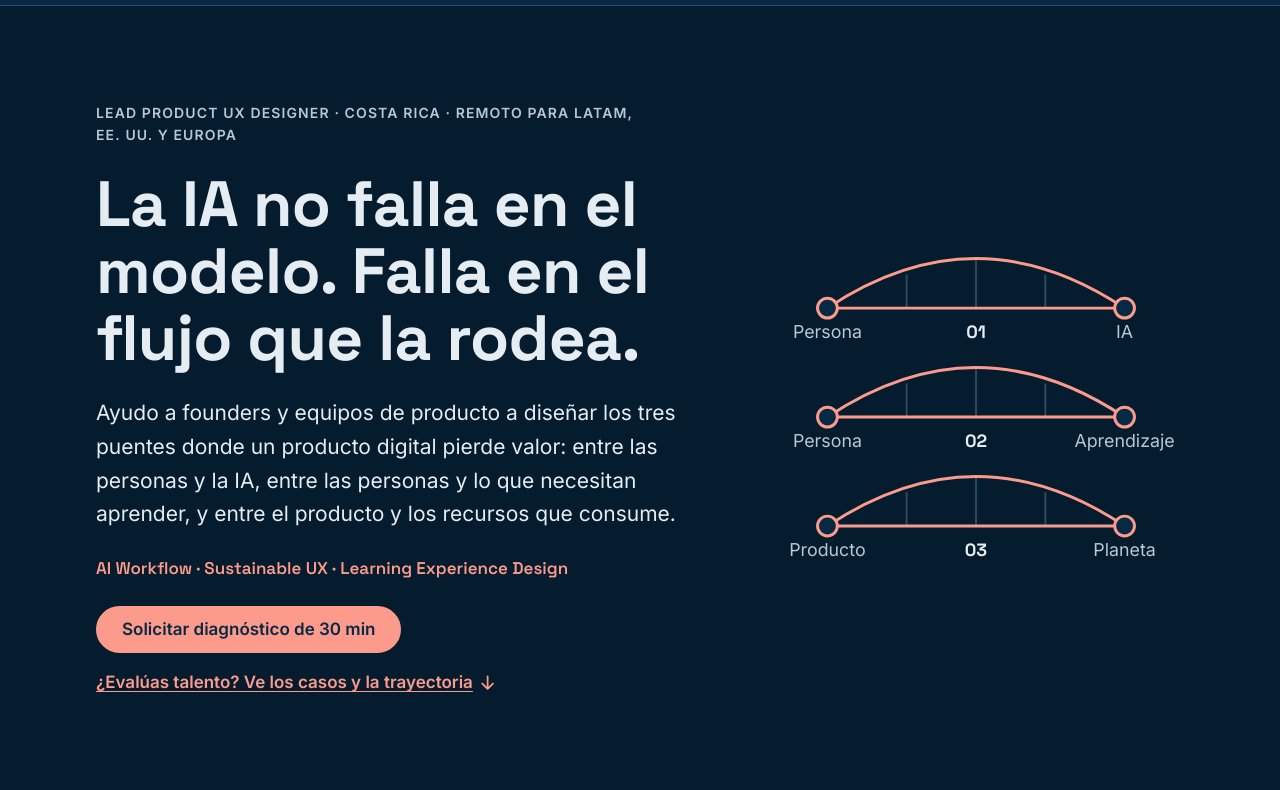
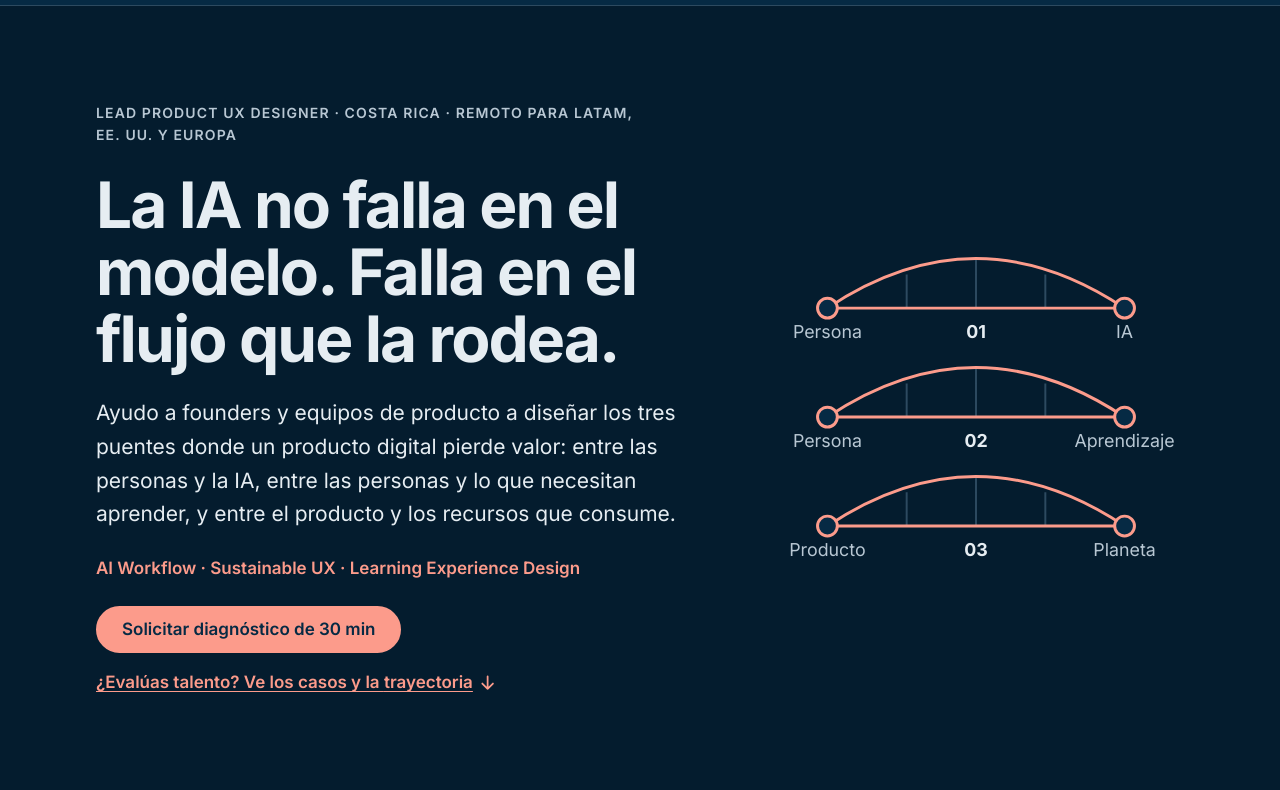
Before and after one commit to rmochuelo/rmochuelo.github.io, a website: page index.html in a window 1280 px wide. Shown: the part 62-852 px from the top of the page. Drawn offline with Linux system fonts and the light colour scheme.

Commit message:
v3.3: títulos en Inter; se retira Space Grotesk (C-33)
Una sola familia tipográfica: una descarga menos (~22 kB).
Se ajusta el interletrado de h1-h3 para Inter en tamaños grandes.

Co-Authored-By: Claude Opus 5.5 <noreply@anthropic.com>
Claude-Session: https://claude.ai/code/session_01KFYoyK7tzPhPhFfwNZxK2L

```diff
--- a/index.html
+++ b/index.html
@@ -36,13 +36,6 @@
     <link
       rel="preload"
       href="fonts/inter-latin-wght-normal.woff2"
-      as="font"
-      type="font/woff2"
-      crossorigin
-    />
-    <link
-      rel="preload"
-      href="fonts/space-grotesk-latin-wght-normal.woff2"
       as="font"
       type="font/woff2"
       crossorigin
--- a/package.json
+++ b/package.json
@@ -1,6 +1,6 @@
 {
   "name": "portafolio-ramon-puentes",
-  "version": "3.2.0",
+  "version": "3.3.0",
   "description": "Portafolio de Ramón Puentes, Lead Product UX Designer. HTML semántico, SCSS modular y JavaScript sin dependencias.",
   "private": true,
   "scripts": {
--- a/scss/abstracts/_tokens.scss
+++ b/scss/abstracts/_tokens.scss
@@ -28,7 +28,9 @@ $teal-700: #17675b;
 $rust-600: #b3401f;
 
 // -- Tipografía ---------------------------------------------------------------
-$font-display: 'Space Grotesk Variable', 'Segoe UI', system-ui, sans-serif;
+// Títulos y texto comparten familia (v3.3); se conserva el token para poder
+// cambiar la voz de los títulos sin tocar los componentes.
+$font-display: 'Inter Variable', 'Segoe UI', system-ui, sans-serif;
 $font-body: 'Inter Variable', 'Segoe UI', system-ui, sans-serif;
 
 // -- Puntos de quiebre (mobile-first) -----------------------------------------
--- a/scss/base/_fonts.scss
+++ b/scss/base/_fonts.scss
@@ -1,6 +1,8 @@
 // =============================================================================
 // FUENTES AUTOALOJADAS
-// Variables (un archivo cubre todos los pesos) y solo el subconjunto latino.
+// Una sola familia variable (Inter) para títulos y texto: un archivo cubre todos
+// los pesos y solo el subconjunto latino. Desde la v3.3 se retiró Space Grotesk:
+// una petición y 22 kB menos.
 // Autoalojarlas evita peticiones a terceros: más privacidad y menos carga.
 // Licencia: SIL Open Font License 1.1 (ver fonts/LICENSE.txt).
 // =============================================================================
@@ -12,11 +14,3 @@
   font-display: swap;
   src: url('../fonts/inter-latin-wght-normal.woff2') format('woff2-variations');
 }
-
-@font-face {
-  font-family: 'Space Grotesk Variable';
-  font-style: normal;
-  font-weight: 300 700;
-  font-display: swap;
-  src: url('../fonts/space-grotesk-latin-wght-normal.woff2') format('woff2-variations');
-}
--- a/scss/base/_typography.scss
+++ b/scss/base/_typography.scss
@@ -21,17 +21,20 @@ h3 {
   font-family: tokens.$font-display;
   font-weight: 700;
   line-height: 1.15;
-  letter-spacing: -0.01em;
+  letter-spacing: -0.015em;
   text-wrap: balance;
 }
 
+// Inter en tamaños grandes necesita un interletrado más cerrado para no verse suelto.
 h1 {
   font-size: var(--font-size-h1);
   line-height: 1.05;
+  letter-spacing: -0.03em;
 }
 
 h2 {
   font-size: var(--font-size-h2);
+  letter-spacing: -0.02em;
 }
 
 h3 {
```
Also changed, not shown: README.md, css/styles.css, fonts/LICENSE.txt, fonts/space-grotesk-latin-wght-normal.woff2 (deleted).
